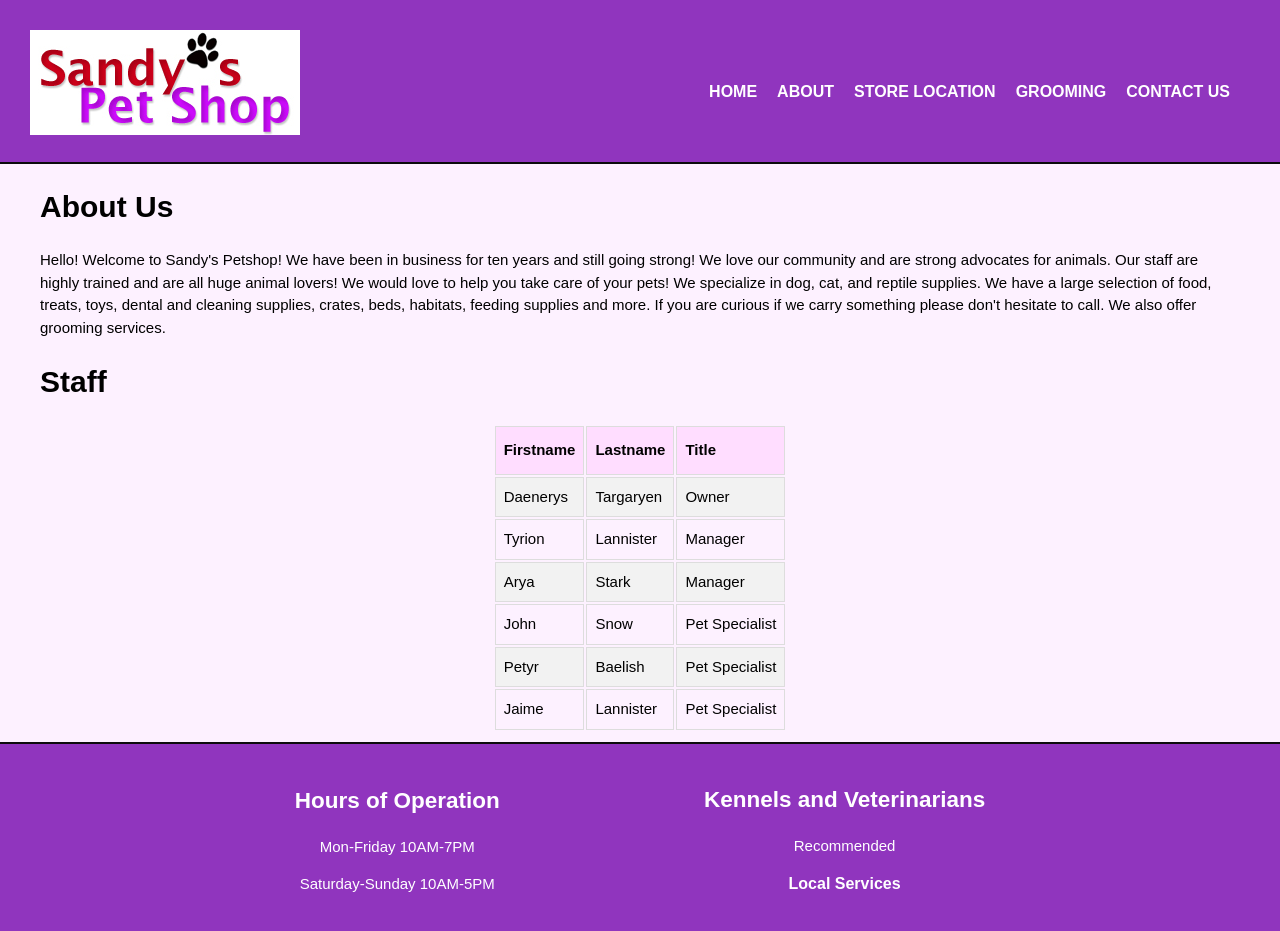
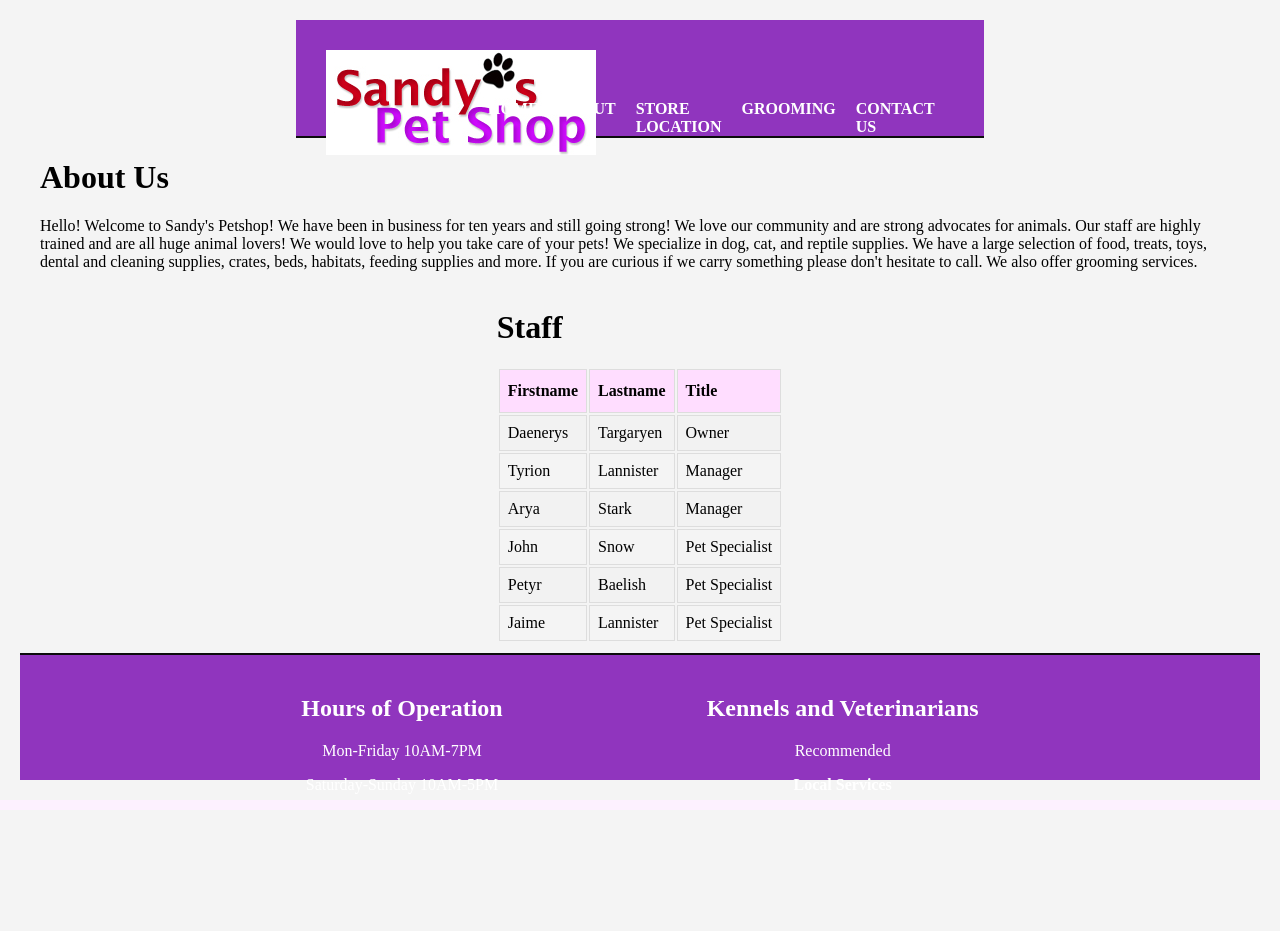
Before and after one commit to sec10/WebDev_ClassSite, a PHP site: page /about.html in a window 1280 px wide. After the commit the page ends 780 px from the top, so only its background shows below. Run offline with PHP 8.4, Linux system fonts and the light colour scheme.

Commit message:
Update style.css

```diff
--- a/style.css
+++ b/style.css
@@ -6,11 +6,13 @@ body, html {
 }
 
 body {
-    font-family: Arial, Helvetica, sans-serif;
-    font-size: 15px;
-    line-height: 1.5;
-
-
+    display: flex;
+    flex-direction: column;
+    align-items: center;
+    justify-content: center;
+    min-height: 100vh;
+    background-color: #f4f4f4;
+    padding: 20px;
 }
 
 .container {
```
